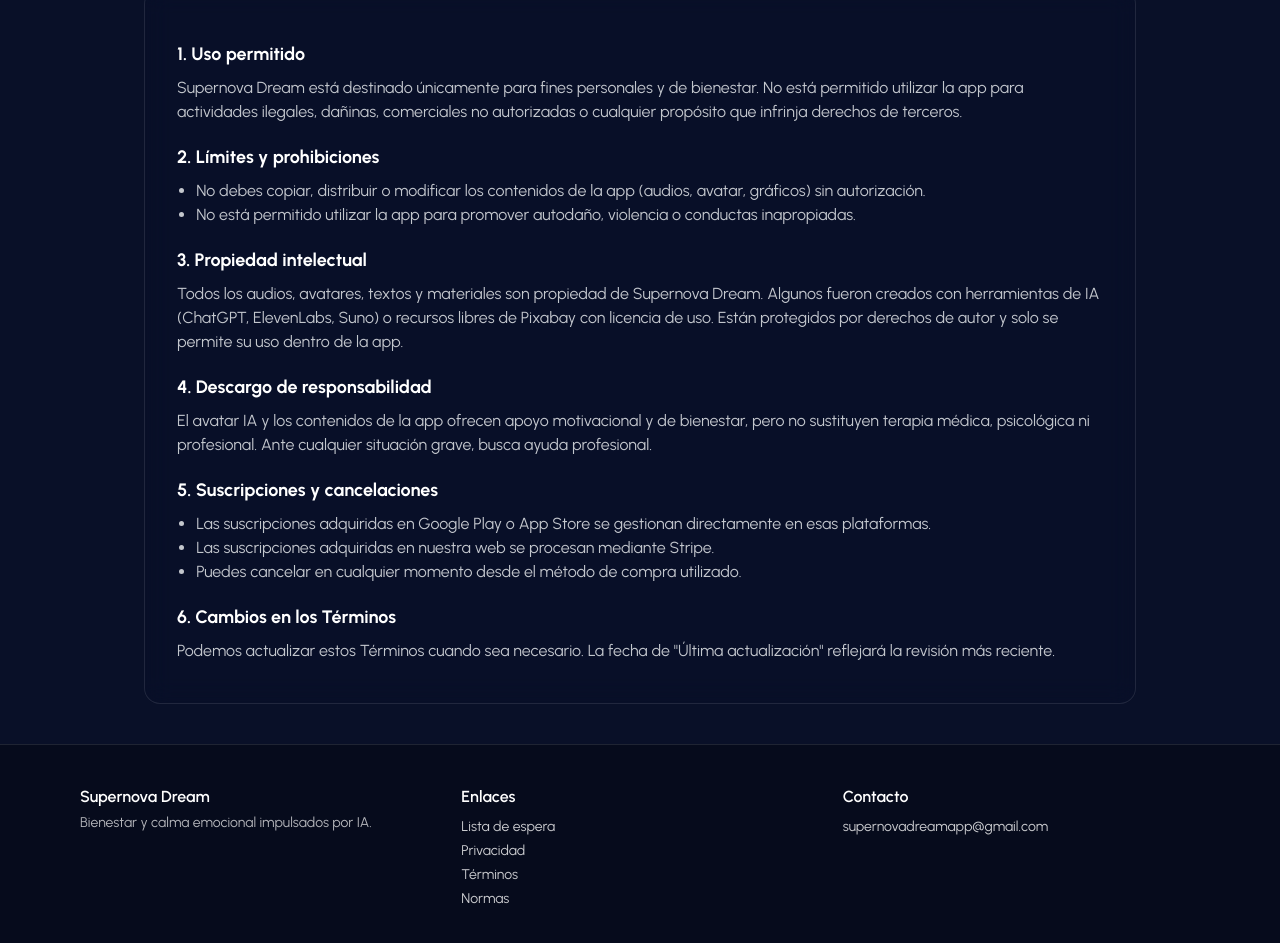
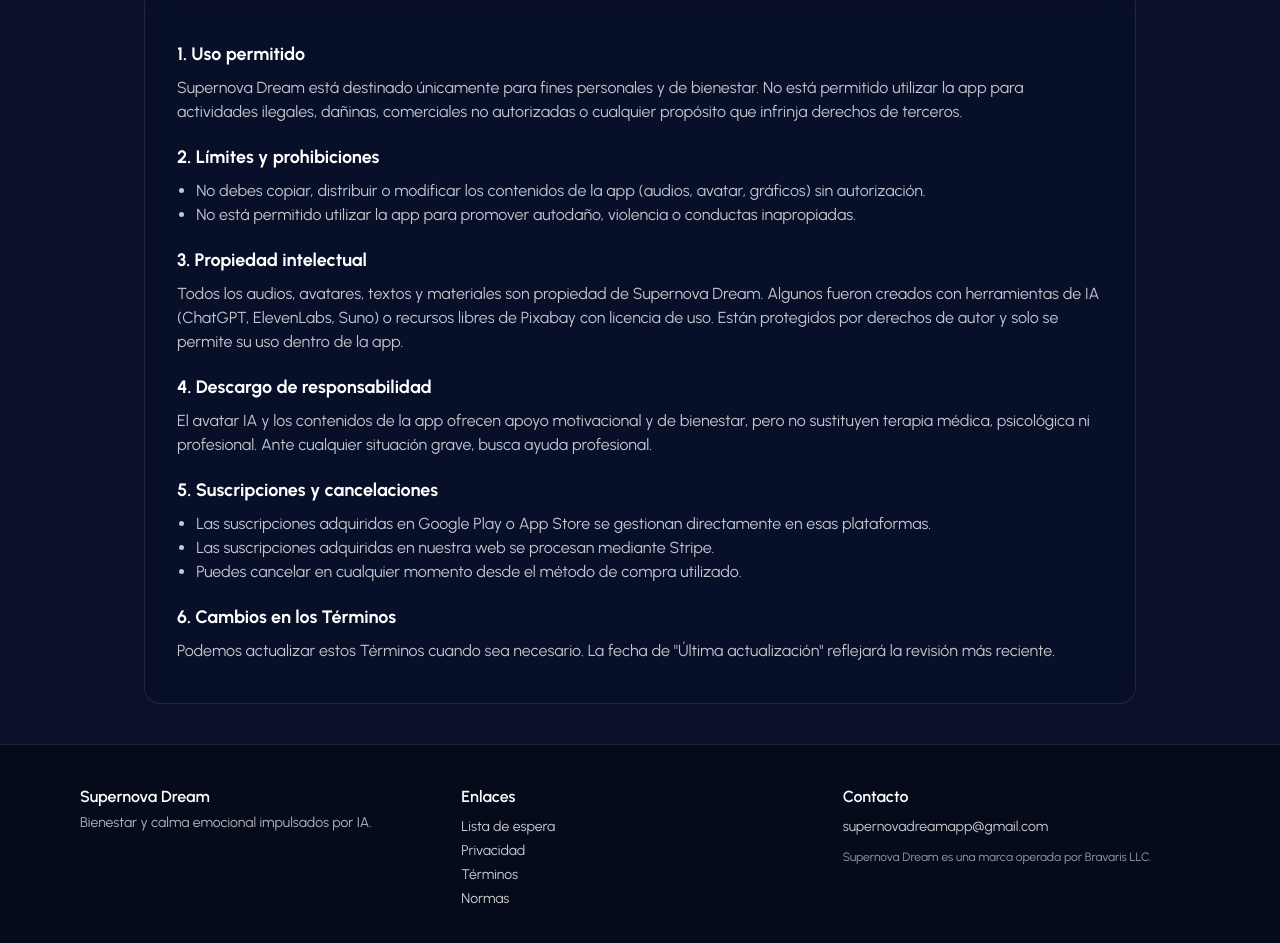
Before and after one commit to ALBRAKING/supernovadream-website, a plain HTML site: page legal/terminos.html in a window 1280 px wide. Shown: the part 213-1156 px from the top of the page. Drawn offline with nearby package versions, Linux system fonts and the light colour scheme.

Commit message:
Update terminos.html

```diff
--- a/legal/terminos.html
+++ b/legal/terminos.html
@@ -70,6 +70,7 @@
     </article>
   </main>
 
+  <!-- ✅ FOOTER actualizado -->
   <footer class="py-10 border-t border-white/10 bg-black/30">
     <div class="max-w-6xl mx-auto px-4 grid md:grid-cols-3 gap-6 items-start text-center md:text-left">
       <div>
@@ -87,7 +88,12 @@
       </div>
       <div>
         <h4 class="font-semibold" data-i18n="foot_contact">Contacto</h4>
-        <p class="text-sm text-white/80 mt-2">supernovadreamapp@gmail.com</p>
+        <p class="text-sm text-white/80 mt-2">
+          <a class="hover:underline" href="mailto:supernovadreamapp@gmail.com">supernovadreamapp@gmail.com</a>
+        </p>
+        <p class="text-xs text-white/60 mt-3" data-i18n="foot_brand_owner">
+          Supernova Dream es una marca operada por Bravaris LLC.
+        </p>
       </div>
     </div>
   </footer>
@@ -102,7 +108,9 @@
         s4:'4. Descargo de responsabilidad', s4p1:'El avatar IA y los contenidos de la app ofrecen apoyo motivacional y de bienestar, pero no sustituyen terapia médica, psicológica ni profesional. Ante cualquier situación grave, busca ayuda profesional.',
         s5:'5. Suscripciones y cancelaciones', s5li1:'Las suscripciones adquiridas en Google Play o App Store se gestionan directamente en esas plataformas.', s5li2:'Las suscripciones adquiridas en nuestra web se procesan mediante Stripe.', s5li3:'Puedes cancelar en cualquier momento desde el método de compra utilizado.',
         s6:'6. Cambios en los Términos', s6p1:'Podemos actualizar estos Términos cuando sea necesario. La fecha de "Última actualización" reflejará la revisión más reciente.',
-        foot_brand:'Supernova Dream', foot_desc:'Bienestar y calma emocional impulsados por IA.', foot_links:'Enlaces', foot_wait:'Lista de espera', foot_faq:'Soporte / FAQ', foot_legal:'Legal', foot_contact:'Contacto'
+        foot_brand:'Supernova Dream', foot_desc:'Bienestar y calma emocional impulsados por IA.', foot_links:'Enlaces',
+        foot_wait:'Lista de espera', foot_priv:'Privacidad', foot_terms:'Términos', foot_rules:'Normas', foot_contact:'Contacto',
+        foot_brand_owner:'Supernova Dream es una marca operada por Bravaris LLC.'
       },
       en: {
         title:'Terms of Service', updated:'Last updated: September 2025',
@@ -112,7 +120,9 @@
         s4:'4. Disclaimer', s4p1:'The AI avatar and app content provide motivational and wellness support but do not replace medical, psychological, or professional therapy. If you face a serious condition, please seek professional help.',
         s5:'5. Subscriptions and cancellations', s5li1:'Subscriptions purchased on Google Play or App Store are managed directly on those platforms.', s5li2:'Subscriptions purchased on our website are processed via Stripe.', s5li3:'You may cancel at any time through the original purchase method.',
         s6:'6. Changes to Terms', s6p1:'We may update these Terms when necessary. The “Last updated” date will reflect the most recent revision.',
-        foot_brand:'Supernova Dream', foot_desc:'AI-powered calm and emotional wellness.', foot_links:'Links', foot_wait:'Waitlist', foot_faq:'Support / FAQ', foot_legal:'Legal', foot_contact:'Contact'
+        foot_brand:'Supernova Dream', foot_desc:'AI-powered calm and emotional wellness.', foot_links:'Links',
+        foot_wait:'Waitlist', foot_priv:'Privacy', foot_terms:'Terms', foot_rules:'Rules', foot_contact:'Contact',
+        foot_brand_owner:'Supernova Dream is a brand operated by Bravaris LLC.'
       }
     };
 
```
